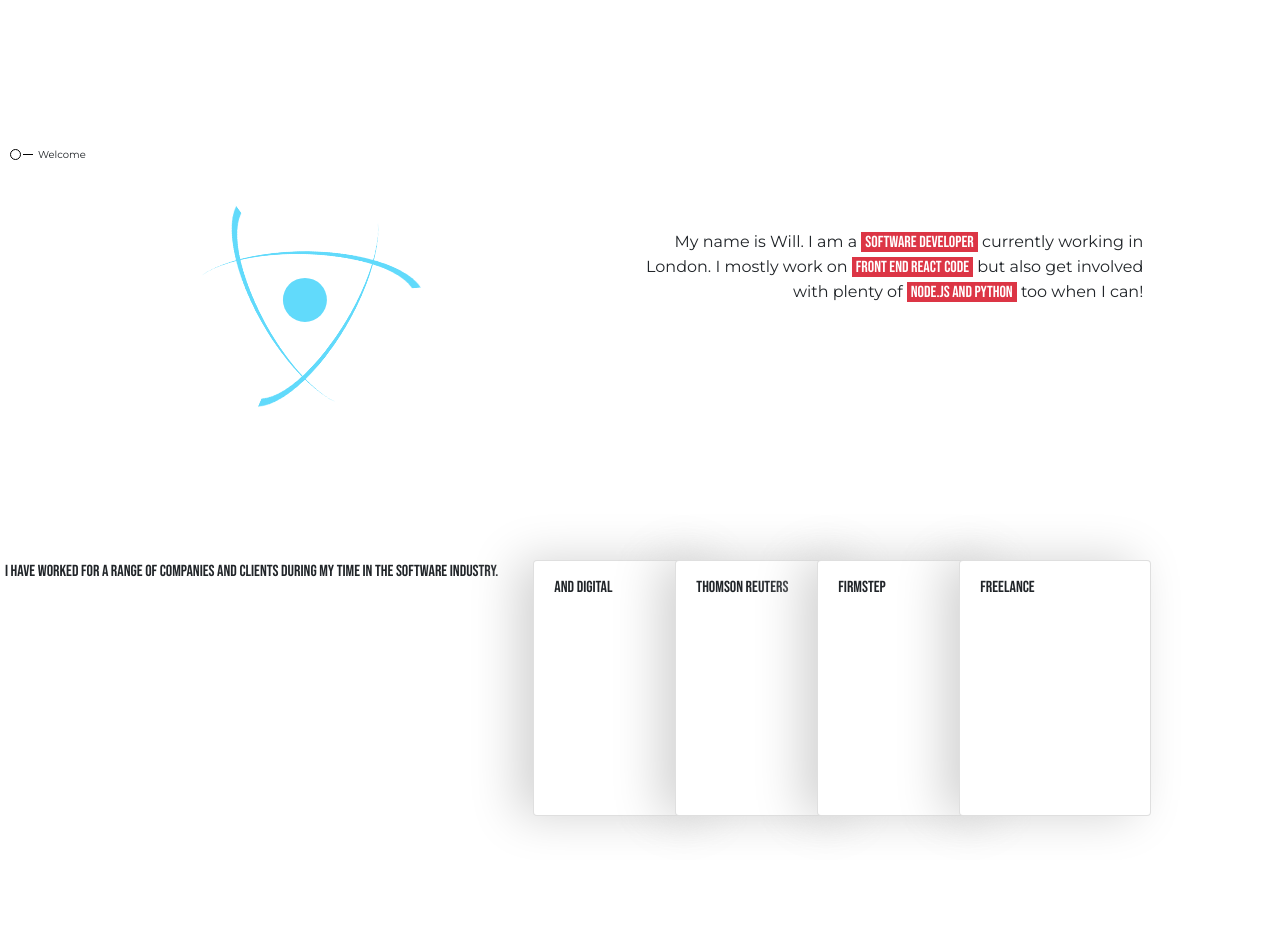
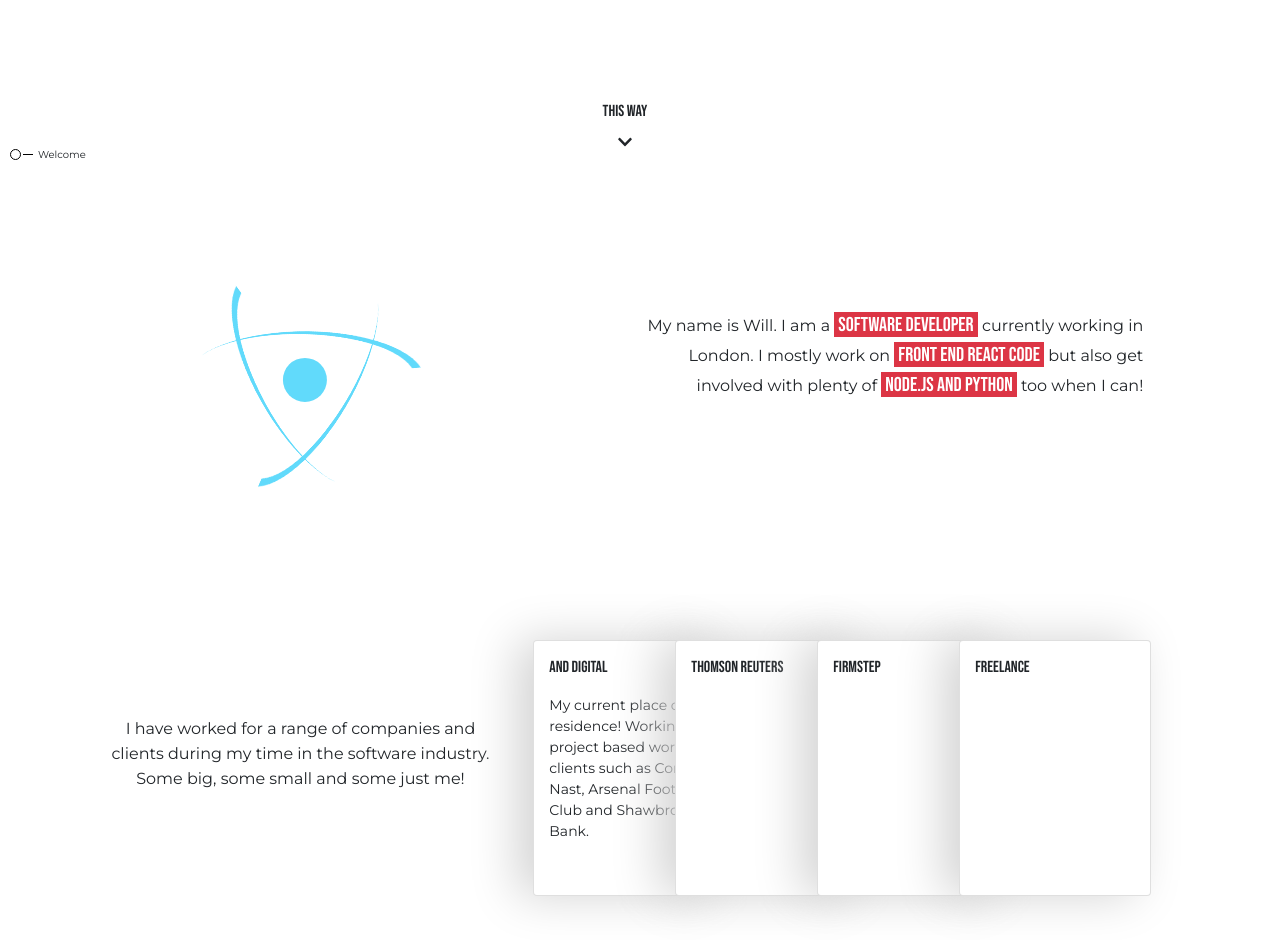
Before and after one commit to WGoldsworthy/component-library, a React (Create React App) app: page / in a window 1280 px wide. Shown: the part 620-1560 px from the top of the page. Before the commit the page ends 1480 px from the top, so only its background shows below. Built offline with nearby package versions, Linux system fonts and the light colour scheme.

Commit message:
Updated main Header animation, scroll icon and content

```diff
--- a/package.json
+++ b/package.json
@@ -3,6 +3,9 @@
   "version": "0.1.0",
   "private": true,
   "dependencies": {
+    "@fortawesome/fontawesome-svg-core": "^1.2.25",
+    "@fortawesome/free-solid-svg-icons": "^5.11.2",
+    "@fortawesome/react-fontawesome": "^0.1.8",
     "bootstrap": "^4.3.1",
     "node-sass": "^4.13.0",
     "react": "^16.8.6",
--- a/src/App.css
+++ b/src/App.css
@@ -21,6 +21,13 @@
   font-family: 'Bebas Neue', cursive;
 }
 
+.whitespace__warning {
+  position: absolute;
+  top: 15px;
+  left: 15px;
+  color: grey;
+}
+
 .centered {
   position: relative;
   top: 50%;
@@ -29,7 +36,7 @@
 .section__about {
   position: relative;
   width: 100vw;
-  /*top: 110vh;*/
+  margin-top: 10vh;
   left: 0;
   margin-bottom: 40px;
 }
@@ -46,4 +53,11 @@
   top: 10vh;
   left: 0;
   margin-bottom: 50px;
+  height: 20vw;
 }
+
+.section__work-info {
+  font-family: 'Montserrat', sans-serif;
+  position: relative;
+  top: 6vw;
+}
--- a/src/App.js
+++ b/src/App.js
@@ -1,23 +1,27 @@
 import React from 'react';
 import {Container, Col, Row} from 'reactstrap';
-import ReactLogoAnimation from './components/animations/ReactLogo'
+import ReactLogoAnimation from './components/animations/ReactLogo';
 import MainHeader from './components/molecules/MainHeader';
 import MenuButton from './components/organisms/MenuButton';
 import AreaTag from './components/organisms/AreaTag';
 import RedBackText from './components/atoms/RedBackText';
 import CardCarousel from './components/CardCarousel';
-import ScreenAreaWrapper from './components/organisms/ScreenAreaWrapper'
+import ScrollDownIcon from './components/animations/ScrollDownIcon';
+import ScreenAreaWrapper from './components/organisms/ScreenAreaWrapper';
 import './App.css';
 
 
 function App() {
-
   return (
     <div className="App">
     	<ScreenAreaWrapper>
+    		<div className="whitespace__warning">
+    			Don't be afraid of all this whitespace
+    		</div>
     		<MenuButton />
     		<MainHeader/>
     		<AreaTag />
+    		<ScrollDownIcon />
     	</ScreenAreaWrapper>
     	<Row className="section__about">
     		<Col xs={6}>
@@ -30,8 +34,11 @@ function App() {
     		</Col>
     	</Row>
     	<Row className="section__work">
-    		<Col xs={5}>
+    		<Col xs={4} className="offset-sm-1 pr-4">
+            <span className="section__work-info">
     			I have worked for a range of companies and clients during my time in the software industry.
+                Some big, some small and some just me!
+            </span>
     		</Col>
     		<Col>
     			<CardCarousel />
--- a/src/components/CardCarousel/index.css
+++ b/src/components/CardCarousel/index.css
@@ -21,6 +21,7 @@ body {
   transition: 0.4s ease-out;
   position: relative;
   left: 0px;
+  text-align: left;
 }
 
 .card:not(:first-child) {
@@ -40,9 +41,18 @@ body {
 
 .title {
   font-weight: 300;
-  position: absolute;
-  left: 20px;
+  position: relative;
+  left: 15px;
   top: 15px;
+}
+
+.card__info {
+  position: relative;
+  left: 15px;
+  width: 13vw;
+  margin-top: 30px;
+  font-family: 'Montserrat', sans-serif;
+  font-size: 14px;
 }
 
 .bar {
--- a/src/components/CardCarousel/index.jsx
+++ b/src/components/CardCarousel/index.jsx
@@ -8,70 +8,22 @@ const CardCarousel = ({cards}) => {
     <div className="cardCarousel">
       <div className="card">
         <div className="title">AND Digital</div>
+        <div className="card__info">
+          My current place of residence! Working on project based work for clients
+          such as Conde Nast, Arsenal Football Club and Shawbrook Bank.
+        </div>
       </div>
       <div className="card">
         <div className="title">Thomson Reuters</div>
       </div>
       <div className="card">
         <div className="title">Firmstep</div>
-        </div>
+      </div>
       <div className="card">
         <div className="title">Freelance</div>
-        </div>
+      </div>
     </div>
   )
 }
 
 export default CardCarousel;
-
-// <div class="container">
-//   <div class="card">
-//     <h3 class="title">Card 1</h3>
-//     <div class="bar">
-//       <div class="emptybar"></div>
-//       <div class="filledbar"></div>
-//     </div>
-//     <div class="circle">
-//       <svg version="1.1" xmlns="http://www.w3.org/2000/svg">
-//       <circle class="stroke" cx="60" cy="60" r="50"/>
-//     </svg>
-//     </div>
-//   </div>
-//   <div class="card">
-//     <h3 class="title">Card 2</h3>
-//     <div class="bar">
-//       <div class="emptybar"></div>
-//       <div class="filledbar"></div>
-//     </div>
-//     <div class="circle">
-//       <svg version="1.1" xmlns="http://www.w3.org/2000/svg">
-//       <circle class="stroke" cx="60" cy="60" r="50"/>
-//     </svg>
-//     </div>
-//   </div>
-//   <div class="card">
-//     <h3 class="title">Card 3</h3>
-//     <div class="bar">
-//       <div class="emptybar"></div>
-//       <div class="filledbar"></div>
-//     </div>
-//     <div class="circle">
-//       <svg version="1.1" xmlns="http://www.w3.org/2000/svg">
-//       <circle class="stroke" cx="60" cy="60" r="50"/>
-//     </svg>
-//     </div>
-//   </div>
-//   <div class="card">
-//     <h3 class="title">Card 4</h3>
-//     <div class="bar">
-//       <div class="emptybar"></div>
-//       <div class="filledbar"></div>
-//     </div>
-//     <div class="circle">
-//       <svg version="1.1" xmlns="http://www.w3.org/2000/svg">
-//       <circle class="stroke" cx="60" cy="60" r="50"/>
-//     </svg>
-//     </div>
-//   </div>
-// </div>
-// </body>
--- /dev/null
+++ b/src/components/animations/ScrollDownIcon/index.css
@@ -0,0 +1,19 @@
+.scrollDownIcon__row {
+	position: absolute;
+	bottom: 0;
+	height: 10vh;
+	width: 100vw;
+}
+
+.scrollDownIcon__chevron-container {
+	position: relative;
+	bottom: 2vh;
+	animation: bounceUpDown 1s ease-in-out;
+	animation-iteration-count: infinite;
+}
+
+@keyframes bounceUpDown {
+	0% {bottom: 1vh;}
+	50% {bottom: 0vh;}
+	100% {bottom: 1vh;}
+}
--- /dev/null
+++ b/src/components/animations/ScrollDownIcon/index.jsx
@@ -0,0 +1,18 @@
+import React from 'react';
+import {Col, Row} from 'reactstrap';
+import { FontAwesomeIcon } from '@fortawesome/react-fontawesome';
+import { faChevronDown } from '@fortawesome/free-solid-svg-icons';
+import './index.css';
+
+const ScrollDownIcon = () => (
+	<Row className="scrollDownIcon__row">
+		<Col xs={12} className="justify-content-center">
+			<p>This way</p>
+			<div className="scrollDownIcon__chevron-container">
+				<FontAwesomeIcon icon={faChevronDown} />
+			</div>
+		</Col>
+	</Row>
+);
+
+export default ScrollDownIcon;
--- a/src/components/atoms/RedBackText/index.css
+++ b/src/components/atoms/RedBackText/index.css
@@ -1,6 +1,7 @@
 .redBackText {
 	background-color: var(--red);
 	color: white;
+	font-size: 20px;
 	padding: 1px 4px 0px 4px;
 	font-family: 'Bebas Neue', cursive !important;
 }
--- a/src/components/molecules/MainHeader/index.css
+++ b/src/components/molecules/MainHeader/index.css
@@ -2,9 +2,9 @@
 	font-family: 'Bebas Neue', cursive;
 	position: relative;
 	top: 50%;
-	animation: whiteTextAnimation 1s ease-in-out;
-	animation-delay: 1s;
+	animation: whiteTextAnimation 5s ease-in-out;
 	animation-fill-mode: forwards;
+	animation-iteration-count: infinite;
 }
 
 .mainHeader__col {
@@ -18,22 +18,26 @@
 	height: 100%;
 	width: 0;
 	background-color: var(--red);
-	animation: redBackgroundSlide 1s ease-in-out;
-	animation-delay: 1s;
+	animation: redBackgroundSlide 5s ease-in-out;
 	animation-fill-mode: forwards;
+	animation-iteration-count: infinite;
 }
 
 @keyframes redBackgroundSlide {
 	0% { left: 0; width: 0;}
-	45% {width: 100%; left: 0;}
-	50% {width: 100%; right: 0;}
-	60% {width: 100%; left: unset;}
+	20% { left: 0; width: 0;}
+	29% {width: 100%; left: 0;}
+	30% {width: 100%; right: 0;}
+	32% {width: 100%; left: unset;}
+	40% {width: 0%; right: 0;}
 	100% {width: 0%; right: 0;}
 }
 
 @keyframes whiteTextAnimation {
 	0% { color: black;}
-	30% { color: white;}
-	70% { color: white;}
+	20% { color: black; }
+	26% { color: white;}
+	34% { color: white;}
+	40% { color: black;}
 	100% { color: black;}
 }
```
Also changed, not shown: 1 other file (tests, documents, lock files or other folders).
